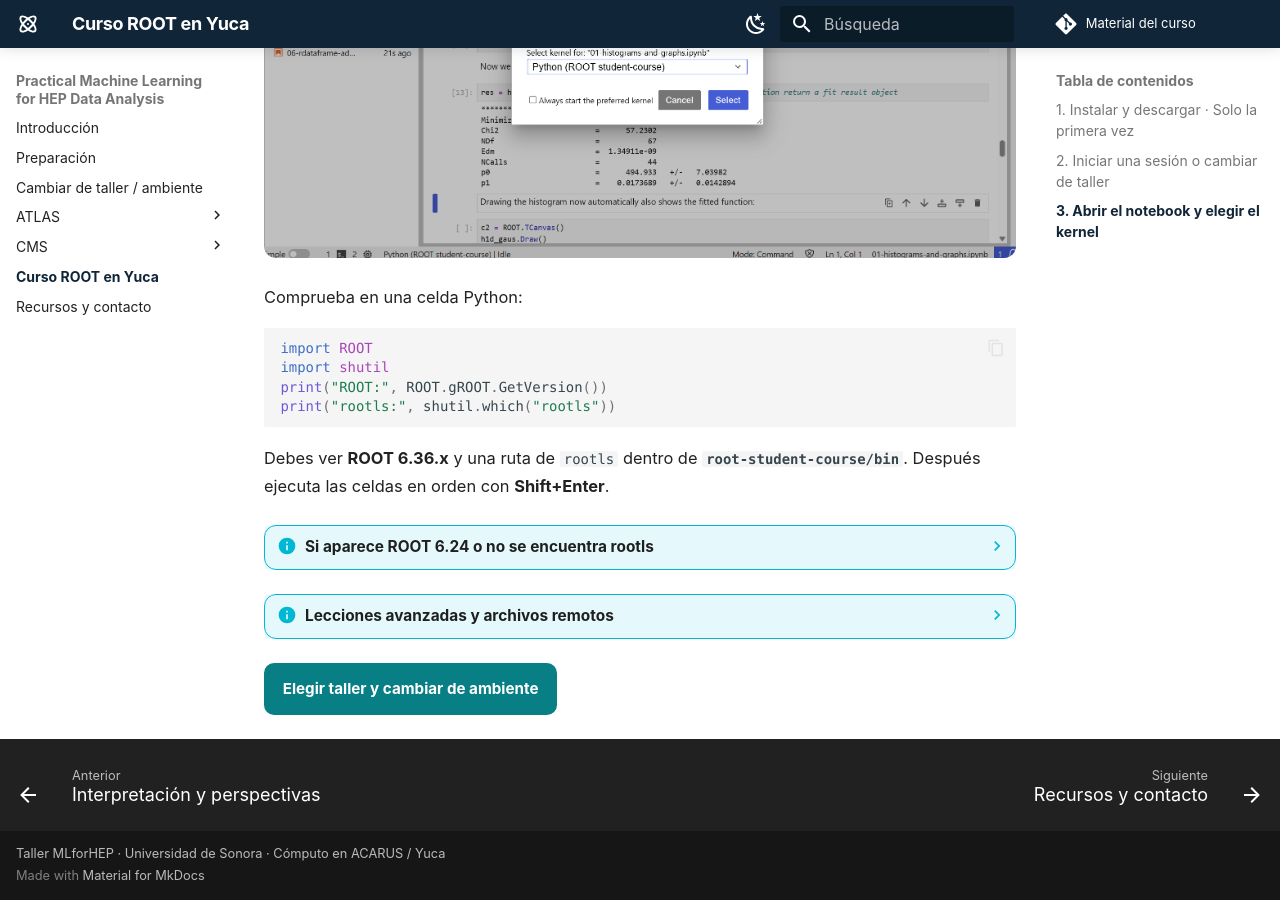
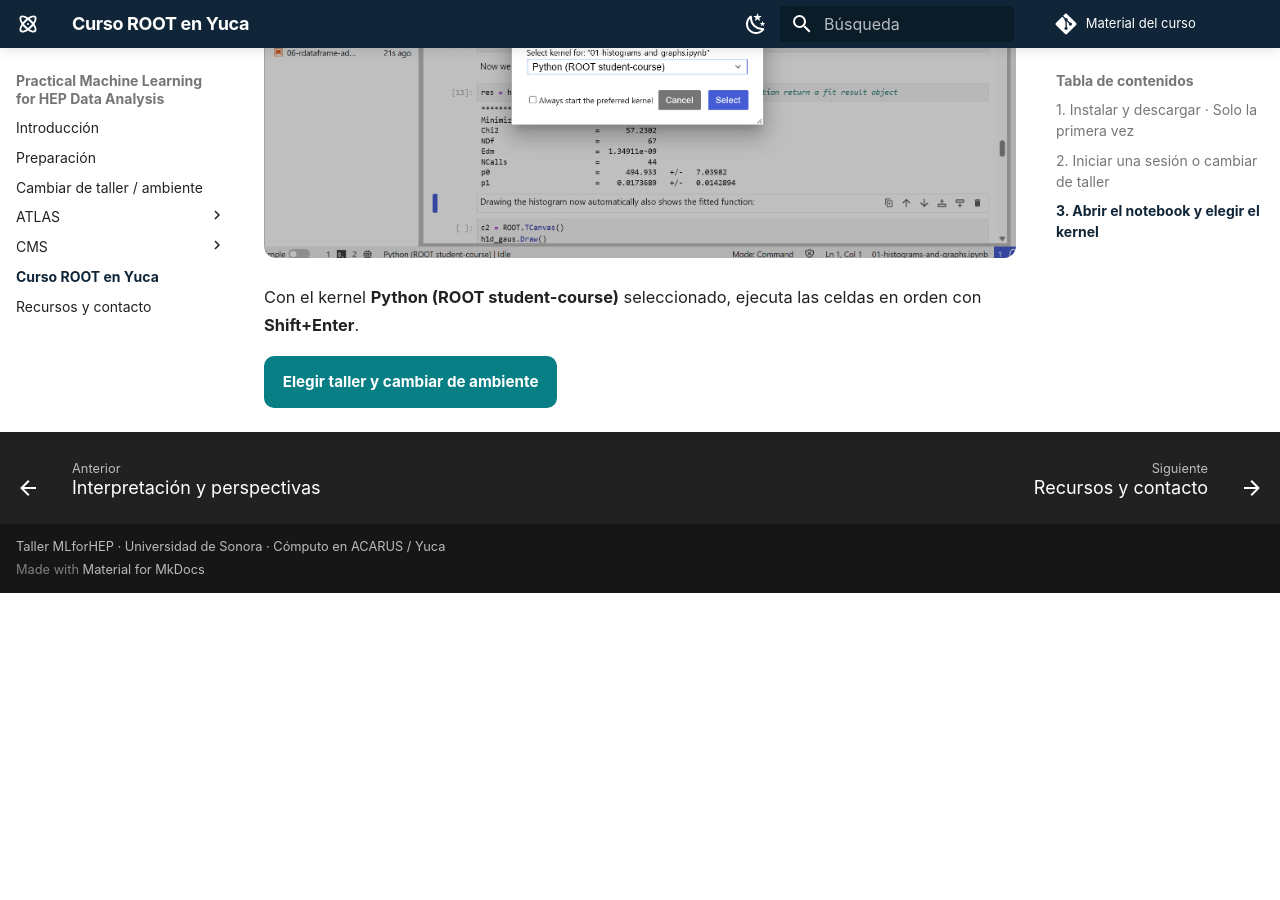
Before and after one commit to castaned/practical-ml-hep, an MkDocs documentation site: the page built from docs/curso-root.md, in a window 1280 px wide and 900 px high, scrolled down 2772 px. Built offline with MkDocs 1.6.1 and Material for MkDocs 9.7.7, drawn with Linux system fonts in a browser that asks for light colours; comment, search, counter and statistics services are not loaded; after the commit the page ends 3365 px from its top, so only the background shows below that.

Commit message:
Remove extra checks and callouts from ROOT course instructions

````diff
--- a/docs/curso-root.md
+++ b/docs/curso-root.md
@@ -59,27 +59,6 @@ En cada notebook selecciona **Kernel → Change Kernel → Python (ROOT student-
 
 ![Seleccionar Python (ROOT student-course) en JupyterLab](assets/root-course/select-root-kernel.png)
 
-Comprueba en una celda Python:
-
-```python
-import ROOT
-import shutil
-print("ROOT:", ROOT.gROOT.GetVersion())
-print("rootls:", shutil.which("rootls"))
-```
-
-Debes ver **ROOT 6.36.x** y una ruta de `rootls` dentro de **`root-student-course/bin`**. Después ejecuta las celdas en orden con **Shift+Enter**.
-
-??? info "Si aparece ROOT 6.24 o no se encuentra rootls"
-
-    Vuelve a [Elegir taller y cambiar de ambiente](ambientes.md) y ejecuta el bloque del curso ROOT. Si falta `rootls` solo en el notebook, repite el registro del kernel del paso 1. Cierra el kernel anterior, selecciona nuevamente **Python (ROOT student-course)** y ejecuta el notebook desde el principio.
-
-    No es necesario reinstalar el ambiente ni modificar los notebooks para corregir las rutas.
-
-??? info "Lecciones avanzadas y archivos remotos"
-
-    Algunos ejemplos leen datos de CERN por HTTPS/XRootD. Dask trabaja dentro del nodo asignado y no solicita nodos adicionales. Limita `ROOT.EnableImplicitMT()` a los cores reservados, por ejemplo `ROOT.EnableImplicitMT(2)`.
-
-    Los ejercicios extra con ROOT C++ o metadata antigua de Python 2 requieren revisión aparte. Hay también celdas con errores didácticos y ejercicios por completar.
+Con el kernel **Python (ROOT student-course)** seleccionado, ejecuta las celdas en orden con **Shift+Enter**.
 
 [Elegir taller y cambiar de ambiente](ambientes.md){ .md-button .md-button--primary }
````
